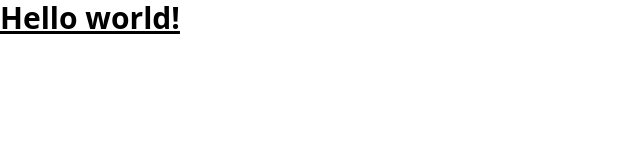
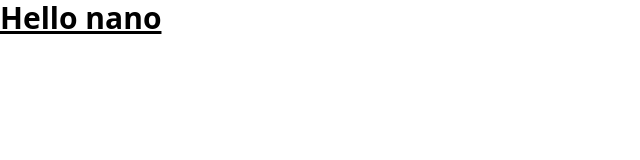
Before and after one commit to henryjobel/html-class, a plain HTML site: page index.html in a window 1280 px wide. Shown: the full height of the page, 0-640 px from the left. Drawn offline with nearby package versions, Linux system fonts and the light colour scheme.

Commit message:
h1 change

```diff
--- a/index.html
+++ b/index.html
@@ -7,7 +7,7 @@
   </head>
   <body>
     <h1 class="text-3xl font-bold underline">
-      Hello world!
+      Hello nano
     </h1>
   </body>
 </html>
```
